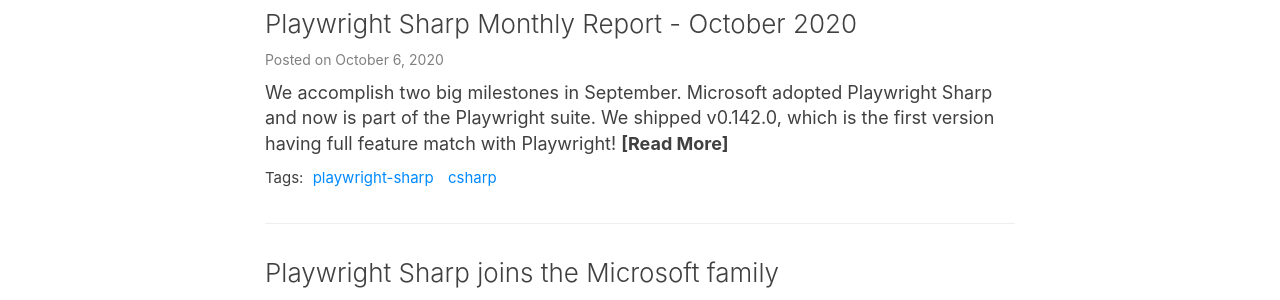
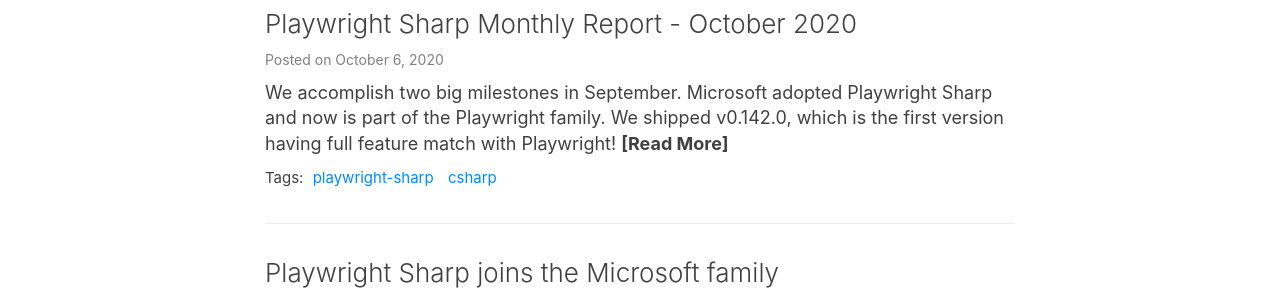
Before and after one commit to kblok/kblok.github.io, a Jekyll site: the page built from index.html, in a window 1280 px wide and 900 px high. Shown: the part 264-564 px from the top of the window. Built offline with Jekyll 4.4.1, drawn with Linux system fonts in a browser that asks for light colours; nearby versions of some CDN libraries; the list of posts is cut into pages by our own code.

Commit message:
suite to family

```diff
--- a/_posts/2020-10-06-playwright-sharp-monthly-oct-2020.md
+++ b/_posts/2020-10-06-playwright-sharp-monthly-oct-2020.md
@@ -4,7 +4,7 @@
 permalink: /blog/playwright-sharp-monthly-oct-2020
 ---
 
-We accomplish two big milestones in September. [Microsoft adopted Playwright Sharp](https://www.hardkoded.com/blog/playwright-sharp-joins-microsoft) and now is part of the Playwright suite.
+We accomplish two big milestones in September. [Microsoft adopted Playwright Sharp](https://www.hardkoded.com/blog/playwright-sharp-joins-microsoft) and now is part of the Playwright family.
 We shipped v0.142.0,  which is the first version having full feature match with Playwright!
 
 ![boom](https://media1.giphy.com/media/PSyqVLhwDvjXO/giphy.gif?cid=ecf05e47ehdpfrsgwhc0yi5v6wzm6o4e543tqj0rbe30ya7v&rid=giphy.gif)
@@ -16,7 +16,7 @@
 
 # Breaking Changes
 
-Now that Playwright Sharp is part of the Playwright suite, there must be some consistency between Playwright bindings. But, you shouldn't feel as if Playwright Sharp was generated by some code conversion tool. Playwright Sharp needs to be a first-class C# library.
+Now that Playwright Sharp is part of the Playwright family, there must be some consistency between Playwright bindings. But, you shouldn't feel as if Playwright Sharp was generated by some code conversion tool. Playwright Sharp needs to be a first-class C# library.
 
 During this evaluation, **we decided to drop most option classes**, like ClickOptions, PdfOptions, etc. We left a few classes related to launch settings, like LaunchOptions. We considered you might want to load those options from a settings file.
 
```
